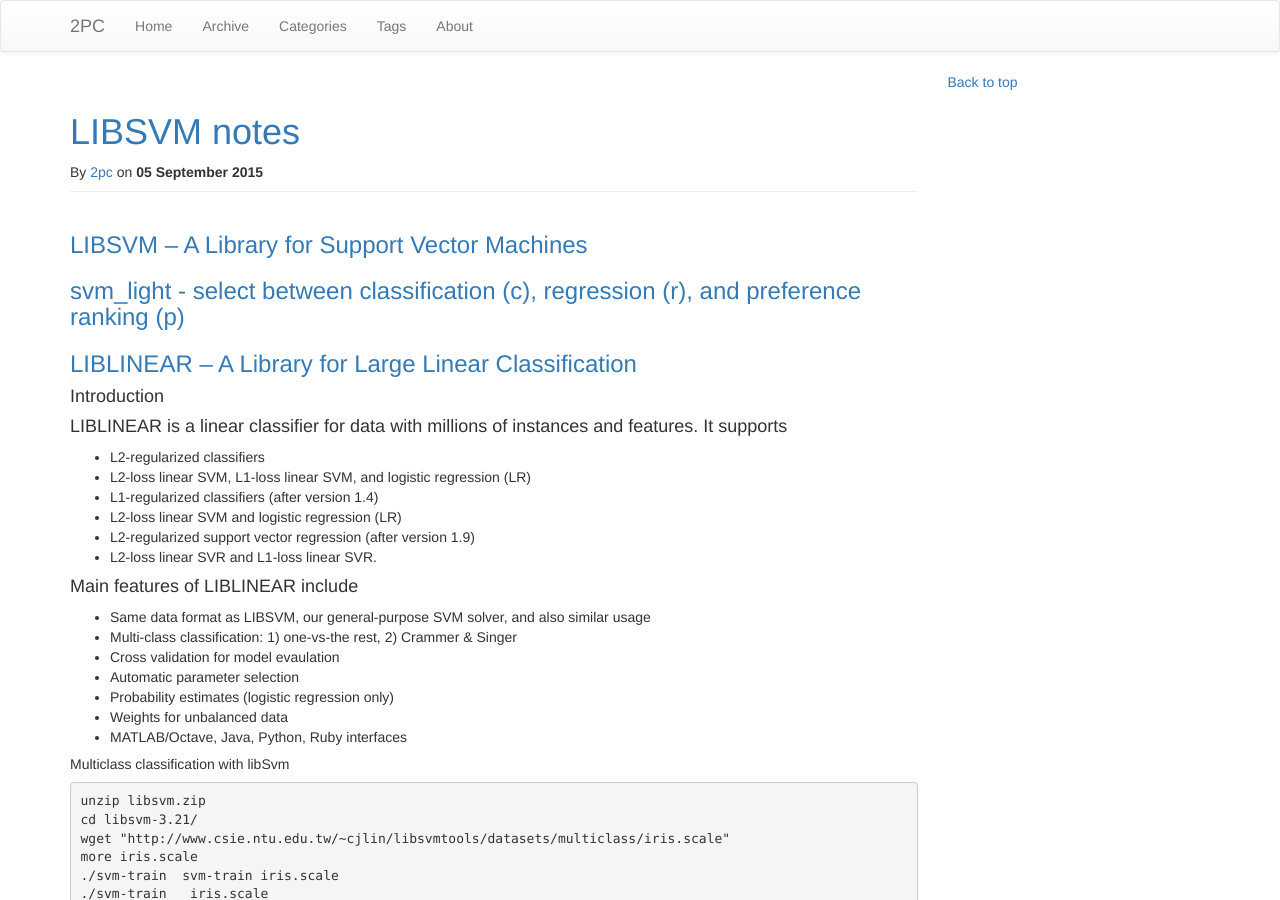
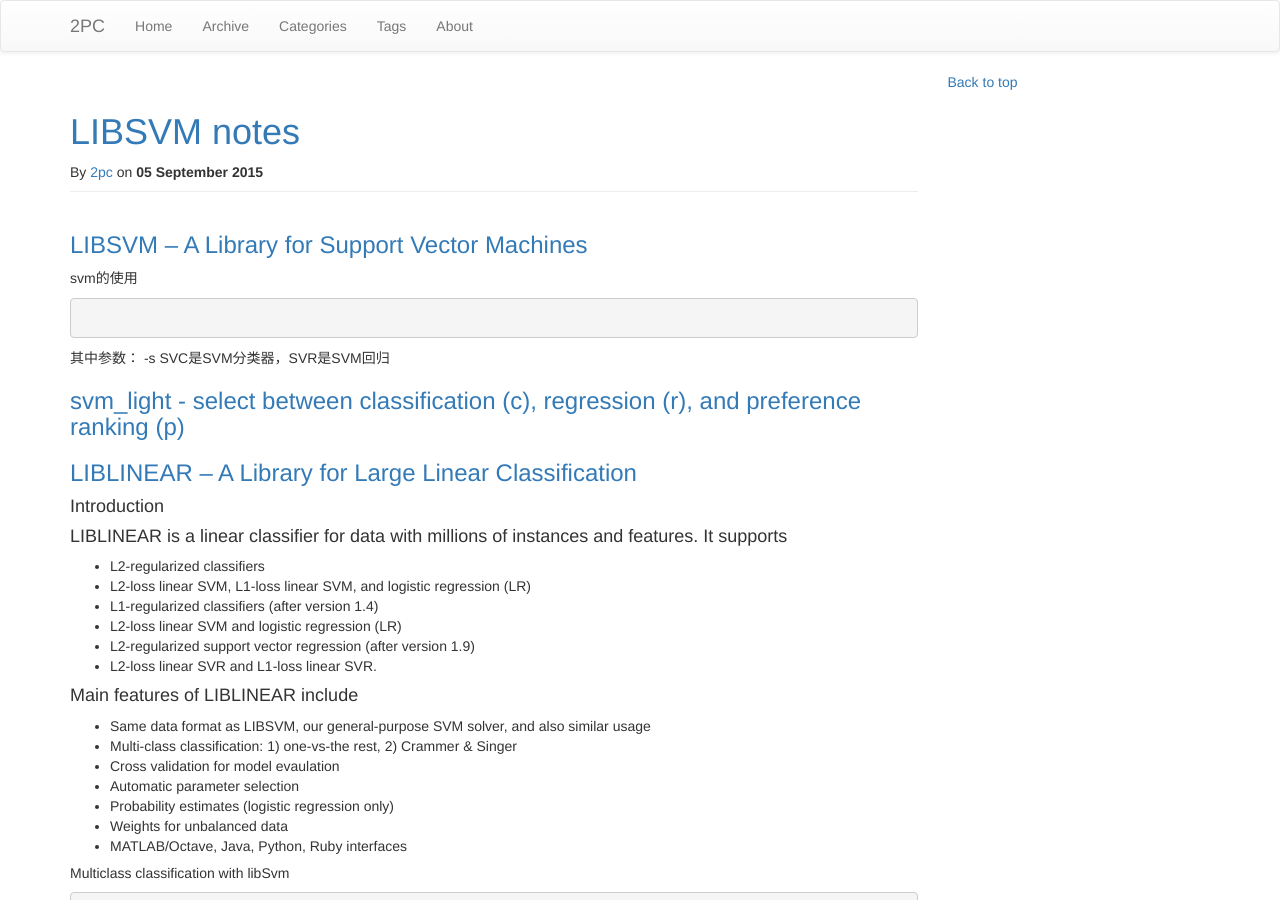
Before and after one commit to luyee/2pc.github.io, a Jekyll site: the page built from _posts/datascience/2015-09-05-LIBSVM.md, in a window 1280 px wide and 900 px high. Built offline with Jekyll 4.4.1, drawn with Linux system fonts in a browser that asks for light colours; nearby versions of some CDN libraries; library files that are not in the unit come from our copies; comment, search, counter and statistics services are not loaded.

Commit message:
Update 2015-09-05-LIBSVM.md

````diff
--- a/_posts/datascience/2015-09-05-LIBSVM.md
+++ b/_posts/datascience/2015-09-05-LIBSVM.md
@@ -7,6 +7,13 @@ category: "Datascience"
 tags: ["ML","Datascience"]
 ---
 ### [LIBSVM -- A Library for Support Vector Machines](http://www.csie.ntu.edu.tw/~cjlin/libsvm/index.html)
+
+svm的使用
+```
+
+```
+其中参数：
+-s  SVC是SVM分类器，SVR是SVM回归
 
 ### [svm_light - select between classification (c), regression (r), and preference ranking (p)](http://www.cs.cornell.edu/People/tj/svm_light/)
 
````
